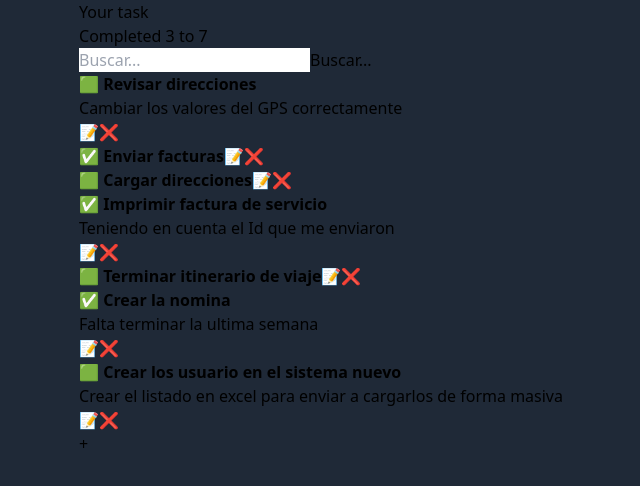
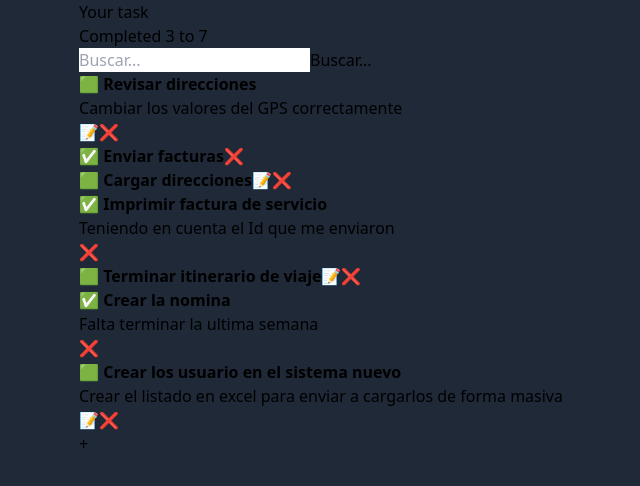
Before and after one commit to Ameth/todo-app-react, a React (Vite) app: page / in a window 1280 px wide. Shown: the top 486 px of the page, without its empty margins (319-959 px from the left). Built offline with nearby package versions, Linux system fonts and the light colour scheme.

Commit message:
Editar TODO solo cuando este sin terminar

```diff
--- a/src/App/index.jsx
+++ b/src/App/index.jsx
@@ -4,7 +4,6 @@ import { TodoSearch } from '../components/TodoSearch'
 import { TodoList } from '../components/TodoList'
 import { CreateTodoButton } from '../components/CreateTodoButton'
 import { Todoitem } from '../components/Todoitem'
-// import './App.css'
 
 const mockTodos = [
   {
--- a/src/components/Todoitem.jsx
+++ b/src/components/Todoitem.jsx
@@ -32,12 +32,12 @@ function Todoitem({
           </p>
         )}
       </a>
-      <span
+      {!completed && <span
         className='absolute top-0 right-5 mx-1 my-1 p-1 cursor-pointer'
         title='Editar'
       >
         📝
-      </span>
+      </span>}
       <span
         className='absolute top-0 right-0 mx-1 my-1 p-1 cursor-pointer'
         onClick={onDelete}
```
